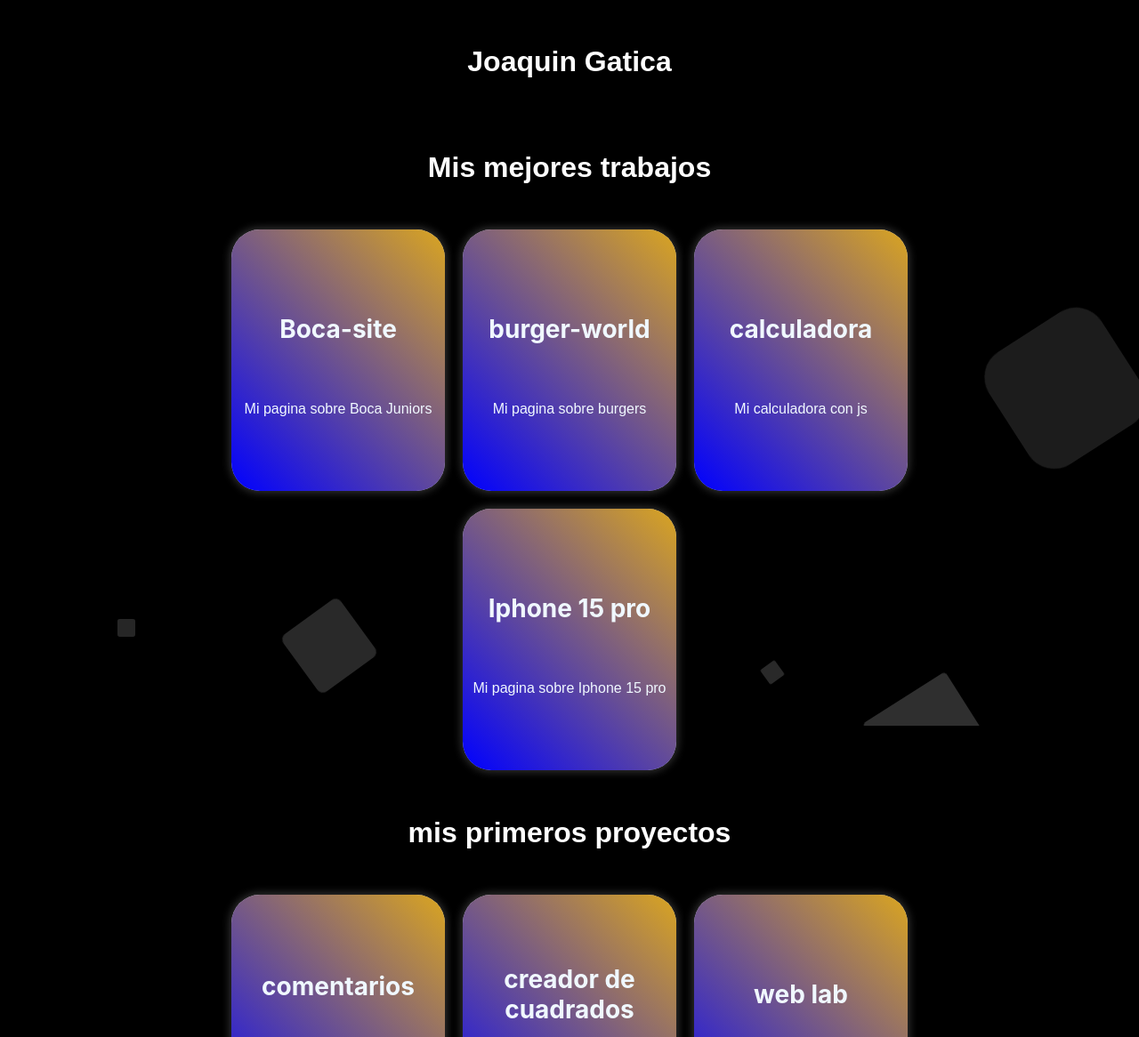
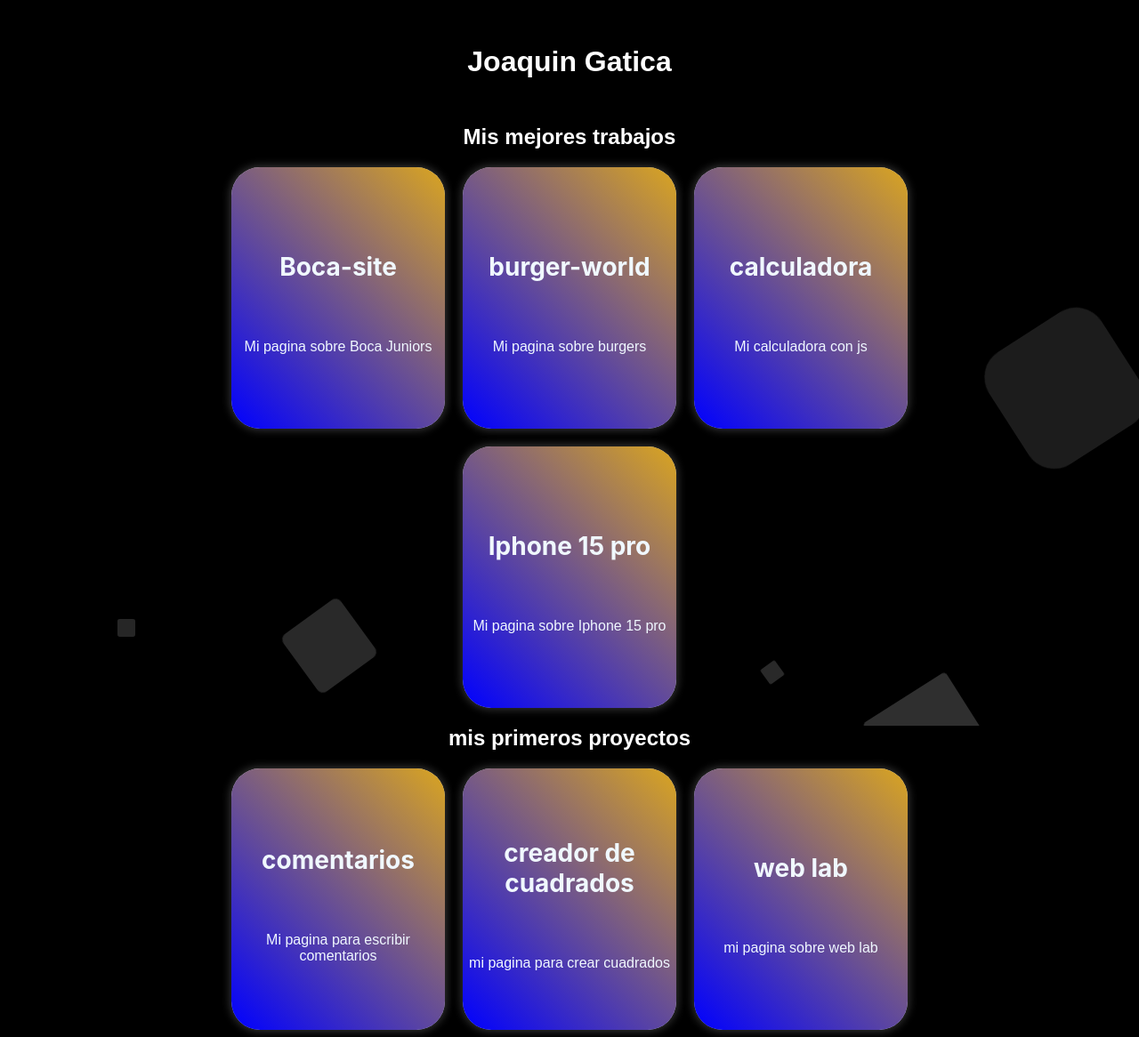
Before and after one commit to gaticabonnet/mejores-proyectos, a plain HTML site: page index.html in a window 1280 px wide. Shown: the top 1166 px of the page at 89% size. Drawn offline with Linux system fonts and the light colour scheme; a web font is replaced by a local one.

Commit message:
Add files via upload

```diff
--- a/index.html
+++ b/index.html
@@ -25,7 +25,7 @@
 </div >
 <center><h1>Joaquin Gatica</h1></center>
     <center>
-        <h1>Mis mejores trabajos</h1>
+        <h2>Mis mejores trabajos</h2>
     </center>
     <section>
         <div class="container">
@@ -94,7 +94,7 @@
         </div>
     </section>
     <center>
-        <h1>mis primeros proyectos</h1>
+        <h2>mis primeros proyectos</h2>
     </center>
     <section>
 
```
